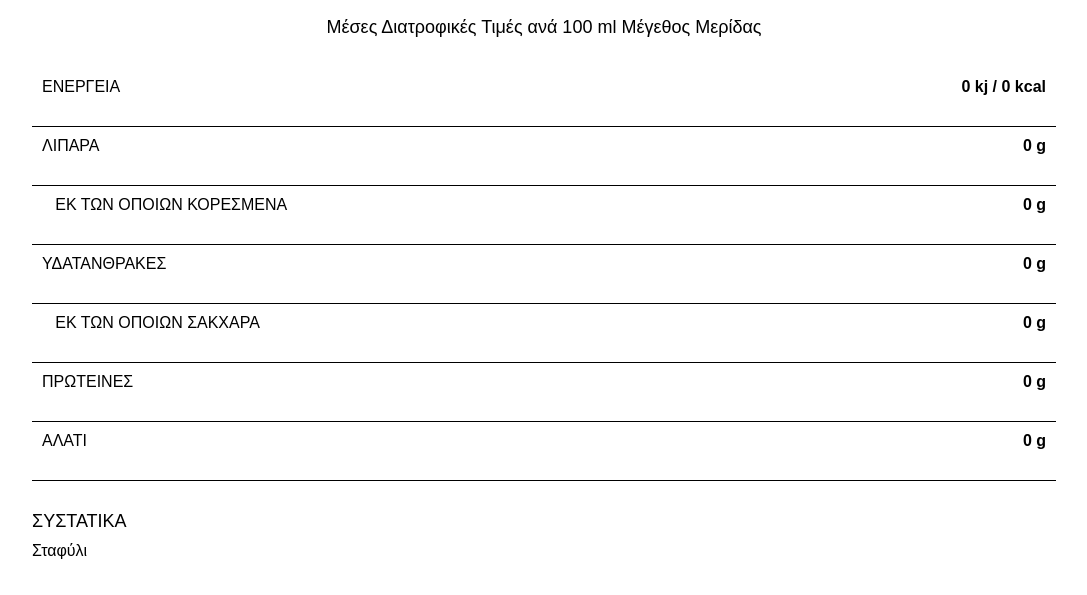
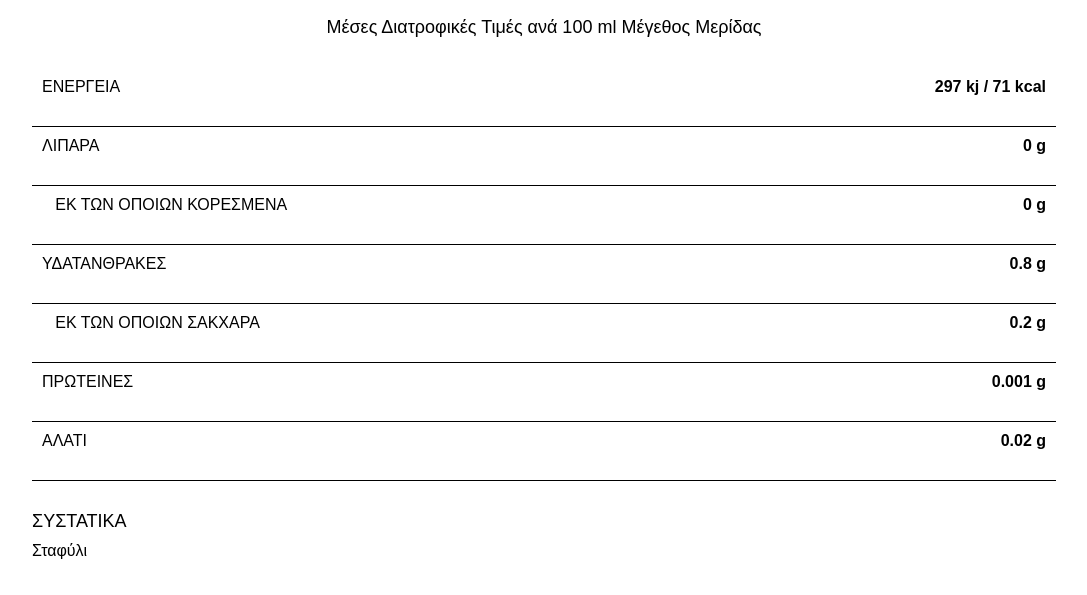
Before and after one commit to Karipidi/Rose-Pink-Pull, a plain HTML site: page index.html in a window 1280 px wide. Shown: the part 81-676 px from the top of the page, without its empty margins (96-1183 px from the left). Drawn offline with Linux system fonts and the light colour scheme.

Commit message:
index.html

```diff
--- a/index.html
+++ b/index.html
@@ -72,7 +72,7 @@
         <table class="table">
             <tr>
                 <td>ΕΝΕΡΓΕΙΑ</td>
-                <td class="big-space">0 kj / 0 kcal</td>
+                <td class="big-space">297 kj / 71 kcal</td>
             </tr>
             <tr>
                 <td colspan="2" class="line"></td>
@@ -93,28 +93,28 @@
             </tr>
                <tr>
                 <td>ΥΔΑΤΑΝΘΡΑΚΕΣ</td>
-                <td class="big-space">0 g</td>
+                <td class="big-space">0.8 g</td>
             </tr>
             <tr>
                 <td colspan="2" class="line"></td>
             </tr>
             <tr>
                 <td>&nbsp;&nbsp;&nbsp;ΕΚ ΤΩΝ ΟΠΟΙΩΝ ΣΑΚΧΑΡΑ</td>
-                <td class="big-space">0 g</td>
+                <td class="big-space">0.2 g</td>
             </tr>
             <tr>
                 <td colspan="2" class="line"></td>
             </tr>
             <tr>
                 <td>ΠΡΩΤΕΙΝΕΣ</td>
-                <td class="big-space">0 g</td>
+                <td class="big-space">0.001 g</td>
             </tr>
             <tr>
                 <td colspan="2" class="line"></td>
             </tr>
             <tr>
                 <td>ΑΛΑΤΙ</td>
-                <td class="big-space">0 g</td>
+                <td class="big-space">0.02 g</td>
             </tr>
             <tr>
                 <td colspan="2" class="line"></td>
```
